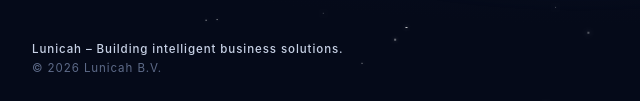
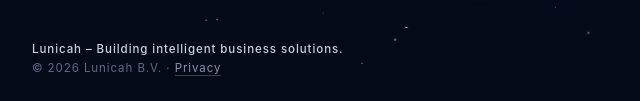
Before and after one commit to bhuizenga-bot/lunicah.nl, a plain HTML site: page index.html in a window 1280 px wide. Shown: the part 695-796 px from the top of the page, 0-640 px from the left. Drawn offline with Linux system fonts and the light colour scheme.

Commit message:
Update footer to include Privacy link
Added a link to the Privacy policy in the footer.

```diff
--- a/index.html
+++ b/index.html
@@ -100,6 +100,8 @@
   }
   footer .sig { line-height: 1.6; }
   footer .sig strong { color: #c8d2e6; font-weight: 500; }
+  footer .sig a { color: #8592ad; text-decoration: none; border-bottom: 1px solid rgba(133,146,173,.4); }
+  footer .sig a:hover { color: #c8d2e6; }
   .msg {
     font-size: 0.8rem;
     font-weight: 600;
@@ -244,7 +246,7 @@
     </section>
   </main>
   <footer>
-    <div class="sig"><strong>Lunicah &ndash; Building intelligent business solutions.</strong><br>&copy; 2026 Lunicah B.V.</div>
+    <div class="sig"><strong>Lunicah &ndash; Building intelligent business solutions.</strong><br>&copy; 2026 Lunicah B.V. &middot; <a href="/privacy.html">Privacy</a></div>
     <address>
       <strong>Lunicah B.V.</strong><br>
       Bloemenkelderlaan 15<br>
```
